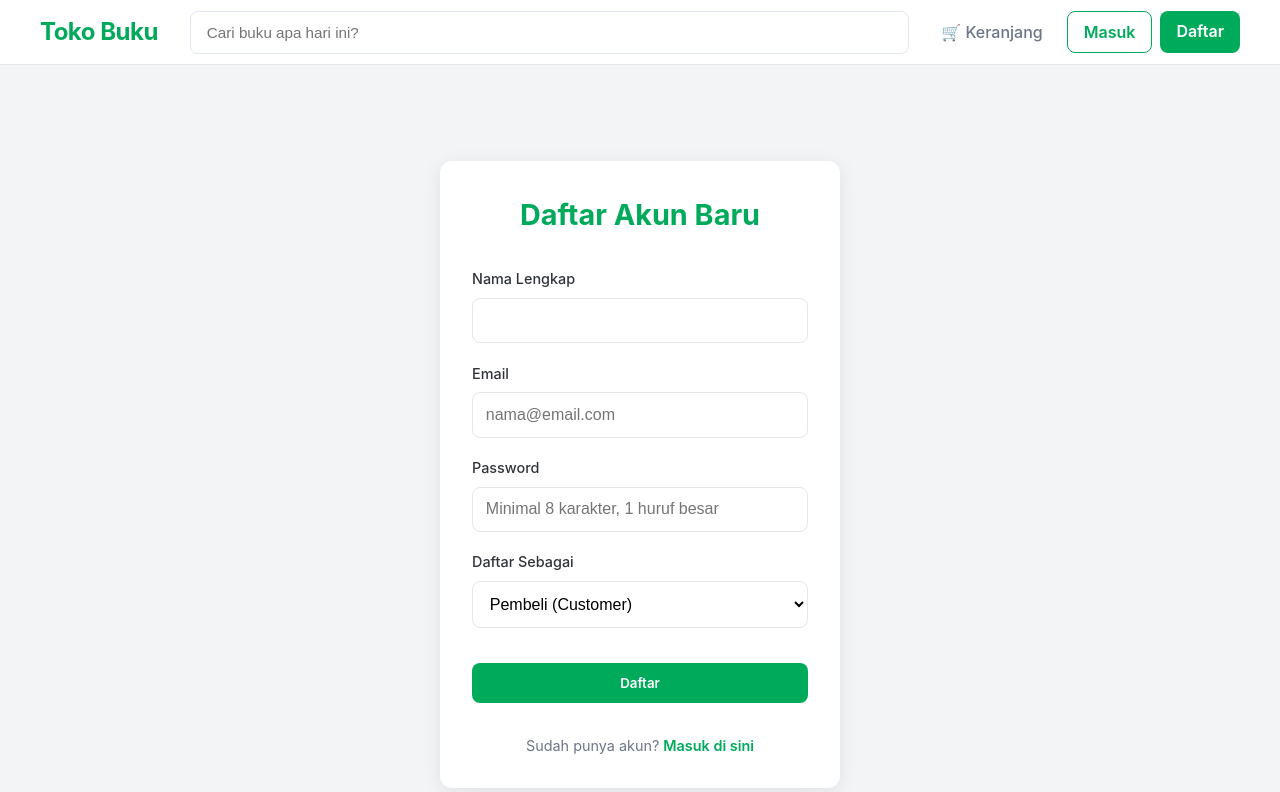
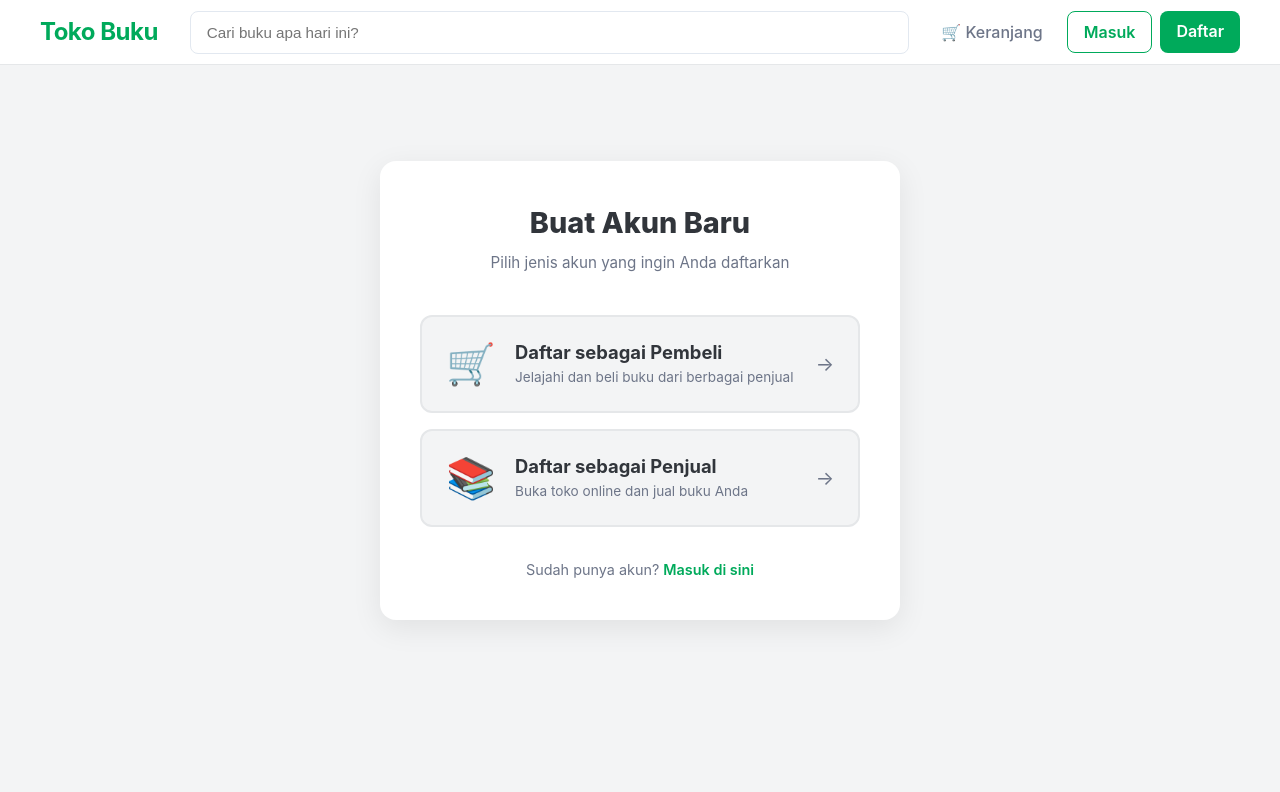
Before and after one commit to Arethusa121212/tokobuku, a Next.js app: page /register in a window 1280 px wide. Shown: the top 792 px of the page. Built offline with nearby package versions, Linux system fonts and the light colour scheme; no server answers.

Commit message:
Update register page multi-step

```diff
--- a/src/app/register/page.tsx
+++ b/src/app/register/page.tsx
@@ -6,16 +6,31 @@ import Link from "next/link";
 
 export default function Register() {
   const router = useRouter();
+  const [step, setStep] = useState<"choose" | "form">("choose");
+  const [role, setRole] = useState<"CUSTOMER" | "SELLER" | null>(null);
   const [name, setName] = useState("");
   const [email, setEmail] = useState("");
   const [password, setPassword] = useState("");
-  const [role, setRole] = useState("CUSTOMER");
   const [error, setError] = useState("");
   const [loading, setLoading] = useState(false);
 
   const emailRegex = /^[^\s@]+@[^\s@]+\.[^\s@]+$/;
   const passwordValid = password.length >= 8 && /[A-Z]/.test(password);
   const emailValid = emailRegex.test(email);
+
+  const handleRoleSelect = (selectedRole: "CUSTOMER" | "SELLER") => {
+    setRole(selectedRole);
+    setStep("form");
+  };
+
+  const handleBack = () => {
+    setStep("choose");
+    setRole(null);
+    setName("");
+    setEmail("");
+    setPassword("");
+    setError("");
+  };
 
   const handleSubmit = async (e: React.FormEvent) => {
     e.preventDefault();
@@ -25,12 +40,10 @@ export default function Register() {
       setError("Format email tidak valid. Gunakan format email resmi (contoh: nama@email.com)");
       return;
     }
-
     if (password.length < 8) {
       setError("Password harus minimal 8 karakter");
       return;
     }
-
     if (!/[A-Z]/.test(password)) {
       setError("Password harus mengandung minimal 1 huruf besar");
       return;
@@ -58,75 +71,210 @@ export default function Register() {
     }
   };
 
+  const inputStyle: React.CSSProperties = {
+    width: '100%', padding: '0.85rem 1rem', borderRadius: '10px',
+    border: '1.5px solid var(--color-border)', fontSize: '1rem',
+    outline: 'none', transition: 'border-color 0.2s',
+  };
+
+  // Step 1: Choose Role
+  if (step === "choose") {
+    return (
+      <div style={{ maxWidth: '520px', margin: '4rem auto', padding: '2.5rem', background: 'var(--color-surface)', borderRadius: '16px', boxShadow: '0 8px 30px rgba(0,0,0,0.08)' }}>
+        <h1 style={{ textAlign: 'center', marginBottom: '0.5rem', color: 'var(--color-text-primary)', fontSize: '1.8rem', fontWeight: 800 }}>
+          Buat Akun Baru
+        </h1>
+        <p style={{ textAlign: 'center', marginBottom: '2.5rem', color: 'var(--color-text-secondary)', fontSize: '0.95rem' }}>
+          Pilih jenis akun yang ingin Anda daftarkan
+        </p>
+
+        <div style={{ display: 'flex', flexDirection: 'column', gap: '1rem' }}>
+          {/* Customer Card */}
+          <button
+            onClick={() => handleRoleSelect("CUSTOMER")}
+            style={{
+              display: 'flex', alignItems: 'center', gap: '1.2rem',
+              padding: '1.5rem', borderRadius: '12px',
+              border: '2px solid var(--color-border)', background: 'var(--color-bg)',
+              cursor: 'pointer', textAlign: 'left', transition: 'all 0.2s',
+            }}
+            onMouseEnter={(e) => {
+              e.currentTarget.style.borderColor = 'var(--color-primary)';
+              e.currentTarget.style.background = '#f0fdf4';
+              e.currentTarget.style.transform = 'translateY(-2px)';
+              e.currentTarget.style.boxShadow = '0 4px 15px rgba(0,170,91,0.12)';
+            }}
+            onMouseLeave={(e) => {
+              e.currentTarget.style.borderColor = 'var(--color-border)';
+              e.currentTarget.style.background = 'var(--color-bg)';
+              e.currentTarget.style.transform = 'translateY(0)';
+              e.currentTarget.style.boxShadow = 'none';
+            }}
+          >
+            <div style={{ fontSize: '2.5rem', lineHeight: 1 }}>🛒</div>
+            <div>
+              <div style={{ fontSize: '1.15rem', fontWeight: 700, color: 'var(--color-text-primary)', marginBottom: '0.3rem' }}>
+                Daftar sebagai Pembeli
+              </div>
+              <div style={{ fontSize: '0.85rem', color: 'var(--color-text-secondary)', lineHeight: 1.4 }}>
+                Jelajahi dan beli buku dari berbagai penjual
+              </div>
+            </div>
+            <div style={{ marginLeft: 'auto', fontSize: '1.2rem', color: 'var(--color-text-secondary)' }}>→</div>
+          </button>
+
+          {/* Seller Card */}
+          <button
+            onClick={() => handleRoleSelect("SELLER")}
+            style={{
+              display: 'flex', alignItems: 'center', gap: '1.2rem',
+              padding: '1.5rem', borderRadius: '12px',
+              border: '2px solid var(--color-border)', background: 'var(--color-bg)',
+              cursor: 'pointer', textAlign: 'left', transition: 'all 0.2s',
+            }}
+            onMouseEnter={(e) => {
+              e.currentTarget.style.borderColor = '#f59e0b';
+              e.currentTarget.style.background = '#fffbeb';
+              e.currentTarget.style.transform = 'translateY(-2px)';
+              e.currentTarget.style.boxShadow = '0 4px 15px rgba(245,158,11,0.12)';
+            }}
+            onMouseLeave={(e) => {
+              e.currentTarget.style.borderColor = 'var(--color-border)';
+              e.currentTarget.style.background = 'var(--color-bg)';
+              e.currentTarget.style.transform = 'translateY(0)';
+              e.currentTarget.style.boxShadow = 'none';
+            }}
+          >
+            <div style={{ fontSize: '2.5rem', lineHeight: 1 }}>📚</div>
+            <div>
+              <div style={{ fontSize: '1.15rem', fontWeight: 700, color: 'var(--color-text-primary)', marginBottom: '0.3rem' }}>
+                Daftar sebagai Penjual
+              </div>
+              <div style={{ fontSize: '0.85rem', color: 'var(--color-text-secondary)', lineHeight: 1.4 }}>
+                Buka toko online dan jual buku Anda
+              </div>
+            </div>
+            <div style={{ marginLeft: 'auto', fontSize: '1.2rem', color: 'var(--color-text-secondary)' }}>→</div>
+          </button>
+        </div>
+
+        <div style={{ marginTop: '2rem', textAlign: 'center', fontSize: '0.9rem', color: 'var(--color-text-secondary)' }}>
+          Sudah punya akun? <Link href="/login" style={{ color: 'var(--color-primary)', fontWeight: 600 }}>Masuk di sini</Link>
+        </div>
+      </div>
+    );
+  }
+
+  // Step 2: Registration Form
+  const isSeller = role === "SELLER";
+
   return (
-    <div style={{ maxWidth: '400px', margin: '4rem auto', padding: '2rem', background: 'var(--color-surface)', borderRadius: '12px', boxShadow: '0 4px 20px rgba(0,0,0,0.08)' }}>
-      <h1 style={{ textAlign: 'center', marginBottom: '2rem', color: 'var(--color-primary)', fontSize: '1.8rem' }}>Daftar Akun Baru</h1>
+    <div style={{ maxWidth: '420px', margin: '4rem auto', padding: '2.5rem', background: 'var(--color-surface)', borderRadius: '16px', boxShadow: '0 8px 30px rgba(0,0,0,0.08)' }}>
+      {/* Header with back button */}
+      <div style={{ display: 'flex', alignItems: 'center', gap: '0.8rem', marginBottom: '2rem' }}>
+        <button
+          onClick={handleBack}
+          style={{
+            background: 'var(--color-bg)', border: '1.5px solid var(--color-border)',
+            borderRadius: '10px', padding: '0.5rem 0.8rem', cursor: 'pointer',
+            fontSize: '1rem', color: 'var(--color-text-secondary)', transition: 'all 0.2s',
+          }}
+          onMouseEnter={(e) => { e.currentTarget.style.borderColor = 'var(--color-primary)'; e.currentTarget.style.color = 'var(--color-primary)'; }}
+          onMouseLeave={(e) => { e.currentTarget.style.borderColor = 'var(--color-border)'; e.currentTarget.style.color = 'var(--color-text-secondary)'; }}
+        >
+          ← Kembali
+        </button>
+        <div>
+          <h1 style={{ fontSize: '1.4rem', fontWeight: 700, color: 'var(--color-text-primary)', margin: 0 }}>
+            {isSeller ? "Daftar Penjual" : "Daftar Pembeli"}
+          </h1>
+          <p style={{ fontSize: '0.8rem', color: 'var(--color-text-secondary)', margin: 0 }}>
+            {isSeller ? "📚 Buat akun toko buku Anda" : "🛒 Buat akun pembeli Anda"}
+          </p>
+        </div>
+      </div>
 
-      {error && <div style={{ padding: '1rem', marginBottom: '1rem', background: '#fee2e2', color: '#b91c1c', borderRadius: '8px', fontSize: '0.9rem' }}>{error}</div>}
+      {/* Role Badge */}
+      <div style={{
+        display: 'inline-flex', alignItems: 'center', gap: '0.4rem',
+        padding: '0.4rem 0.8rem', borderRadius: '20px', marginBottom: '1.5rem',
+        fontSize: '0.8rem', fontWeight: 600,
+        background: isSeller ? '#fffbeb' : '#f0fdf4',
+        color: isSeller ? '#b45309' : '#15803d',
+        border: `1px solid ${isSeller ? '#fde68a' : '#bbf7d0'}`,
+      }}>
+        {isSeller ? "📚 Penjual" : "🛒 Pembeli"}
+      </div>
+
+      {error && (
+        <div style={{ padding: '0.8rem 1rem', marginBottom: '1.2rem', background: '#fee2e2', color: '#b91c1c', borderRadius: '10px', fontSize: '0.85rem', border: '1px solid #fca5a5' }}>
+          {error}
+        </div>
+      )}
 
       <form onSubmit={handleSubmit} style={{ display: 'flex', flexDirection: 'column', gap: '1.2rem' }}>
         <div>
-          <label style={{ display: 'block', marginBottom: '0.5rem', fontWeight: 500, fontSize: '0.9rem' }}>Nama Lengkap</label>
+          <label style={{ display: 'block', marginBottom: '0.5rem', fontWeight: 600, fontSize: '0.9rem' }}>
+            {isSeller ? "Nama Toko" : "Nama Lengkap"}
+          </label>
           <input
             type="text"
             value={name}
             onChange={(e) => setName(e.target.value)}
             required
-            style={{ width: '100%', padding: '0.8rem', borderRadius: '8px', border: '1px solid var(--color-border)', fontSize: '1rem' }}
+            placeholder={isSeller ? "Contoh: Toko Buku Sejahtera" : "Contoh: Budi Santoso"}
+            style={inputStyle}
           />
         </div>
+
         <div>
-          <label style={{ display: 'block', marginBottom: '0.5rem', fontWeight: 500, fontSize: '0.9rem' }}>Email</label>
+          <label style={{ display: 'block', marginBottom: '0.5rem', fontWeight: 600, fontSize: '0.9rem' }}>Email</label>
           <input
             type="email"
             value={email}
             onChange={(e) => setEmail(e.target.value)}
             required
             placeholder="nama@email.com"
-            style={{ width: '100%', padding: '0.8rem', borderRadius: '8px', border: `1px solid ${email && !emailValid ? '#ef4444' : 'var(--color-border)'}`, fontSize: '1rem' }}
+            style={{ ...inputStyle, borderColor: email && !emailValid ? '#ef4444' : 'var(--color-border)' }}
           />
           {email && !emailValid && (
-            <p style={{ color: '#ef4444', fontSize: '0.8rem', marginTop: '0.3rem' }}>Gunakan format email resmi (contoh: nama@email.com)</p>
+            <p style={{ color: '#ef4444', fontSize: '0.78rem', marginTop: '0.3rem' }}>Gunakan format email resmi (contoh: nama@email.com)</p>
           )}
         </div>
+
         <div>
-          <label style={{ display: 'block', marginBottom: '0.5rem', fontWeight: 500, fontSize: '0.9rem' }}>Password</label>
+          <label style={{ display: 'block', marginBottom: '0.5rem', fontWeight: 600, fontSize: '0.9rem' }}>Password</label>
           <input
             type="password"
             value={password}
             onChange={(e) => setPassword(e.target.value)}
             required
             placeholder="Minimal 8 karakter, 1 huruf besar"
-            style={{ width: '100%', padding: '0.8rem', borderRadius: '8px', border: `1px solid ${password && !passwordValid ? '#ef4444' : 'var(--color-border)'}`, fontSize: '1rem' }}
+            style={{ ...inputStyle, borderColor: password && !passwordValid ? '#ef4444' : 'var(--color-border)' }}
           />
           {password && (
-            <div style={{ marginTop: '0.4rem', display: 'flex', flexDirection: 'column', gap: '0.2rem' }}>
-              <p style={{ fontSize: '0.8rem', color: password.length >= 8 ? '#16a34a' : '#ef4444' }}>
+            <div style={{ marginTop: '0.4rem', display: 'flex', flexDirection: 'column', gap: '0.15rem' }}>
+              <p style={{ fontSize: '0.78rem', color: password.length >= 8 ? '#16a34a' : '#ef4444', margin: 0 }}>
                 {password.length >= 8 ? '✓' : '✗'} Minimal 8 karakter ({password.length}/8)
               </p>
-              <p style={{ fontSize: '0.8rem', color: /[A-Z]/.test(password) ? '#16a34a' : '#ef4444' }}>
+              <p style={{ fontSize: '0.78rem', color: /[A-Z]/.test(password) ? '#16a34a' : '#ef4444', margin: 0 }}>
                 {/[A-Z]/.test(password) ? '✓' : '✗'} Minimal 1 huruf besar
               </p>
             </div>
           )}
         </div>
-        <div>
-          <label style={{ display: 'block', marginBottom: '0.5rem', fontWeight: 500, fontSize: '0.9rem' }}>Daftar Sebagai</label>
-          <select
-            value={role}
-            onChange={(e) => setRole(e.target.value)}
-            style={{ width: '100%', padding: '0.8rem', borderRadius: '8px', border: '1px solid var(--color-border)', fontSize: '1rem', background: 'white' }}
-          >
-            <option value="CUSTOMER">Pembeli (Customer)</option>
-            <option value="SELLER">Penjual (Seller)</option>
-          </select>
-        </div>
-        <button type="submit" disabled={loading} className="btn-primary" style={{ marginTop: '1rem', width: '100%', opacity: loading ? 0.7 : 1 }}>
-          {loading ? "Mendaftar..." : "Daftar"}
+
+        <button
+          type="submit"
+          disabled={loading}
+          className="btn-primary"
+          style={{ marginTop: '0.5rem', width: '100%', padding: '0.9rem', fontSize: '1rem', opacity: loading ? 0.7 : 1 }}
+        >
+          {loading ? "Mendaftar..." : isSeller ? "Buat Akun Penjual" : "Buat Akun Pembeli"}
         </button>
       </form>
 
-      <div style={{ marginTop: '2rem', textAlign: 'center', fontSize: '0.9rem', color: 'var(--color-text-secondary)' }}>
+      <div style={{ marginTop: '1.8rem', textAlign: 'center', fontSize: '0.9rem', color: 'var(--color-text-secondary)' }}>
         Sudah punya akun? <Link href="/login" style={{ color: 'var(--color-primary)', fontWeight: 600 }}>Masuk di sini</Link>
       </div>
     </div>
```
